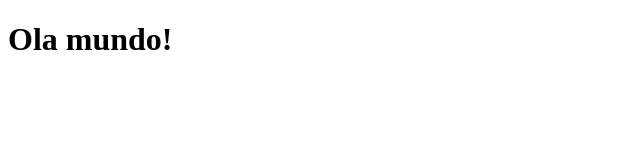
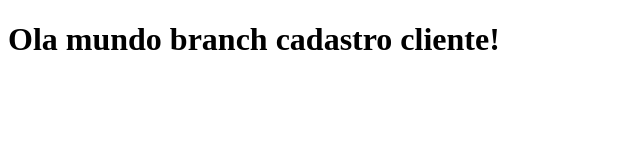
Before and after one commit to martatcfa/Olamundo, a plain HTML site: page index.html in a window 1280 px wide. Shown: the whole page, without its empty margins (0-640 px from the left). Drawn offline with Linux system fonts and the light colour scheme.

Commit message:
cadastro cliente

```diff
--- a/index.html
+++ b/index.html
@@ -6,7 +6,7 @@
     <title>Document</title>
 </head>
 <body>
-    <h1>Ola mundo!</h1>
+    <h1>Ola mundo branch cadastro cliente!</h1>
 
 </body>
 </html>
```
